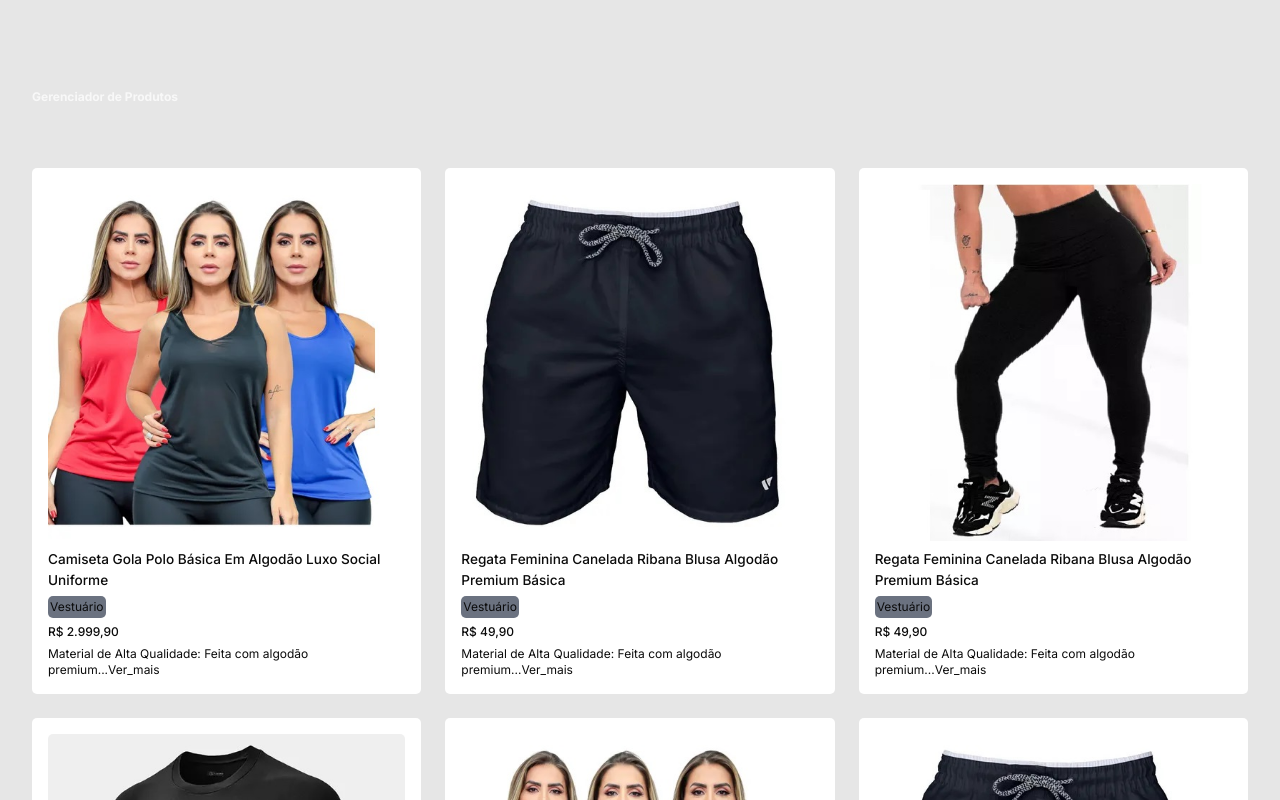
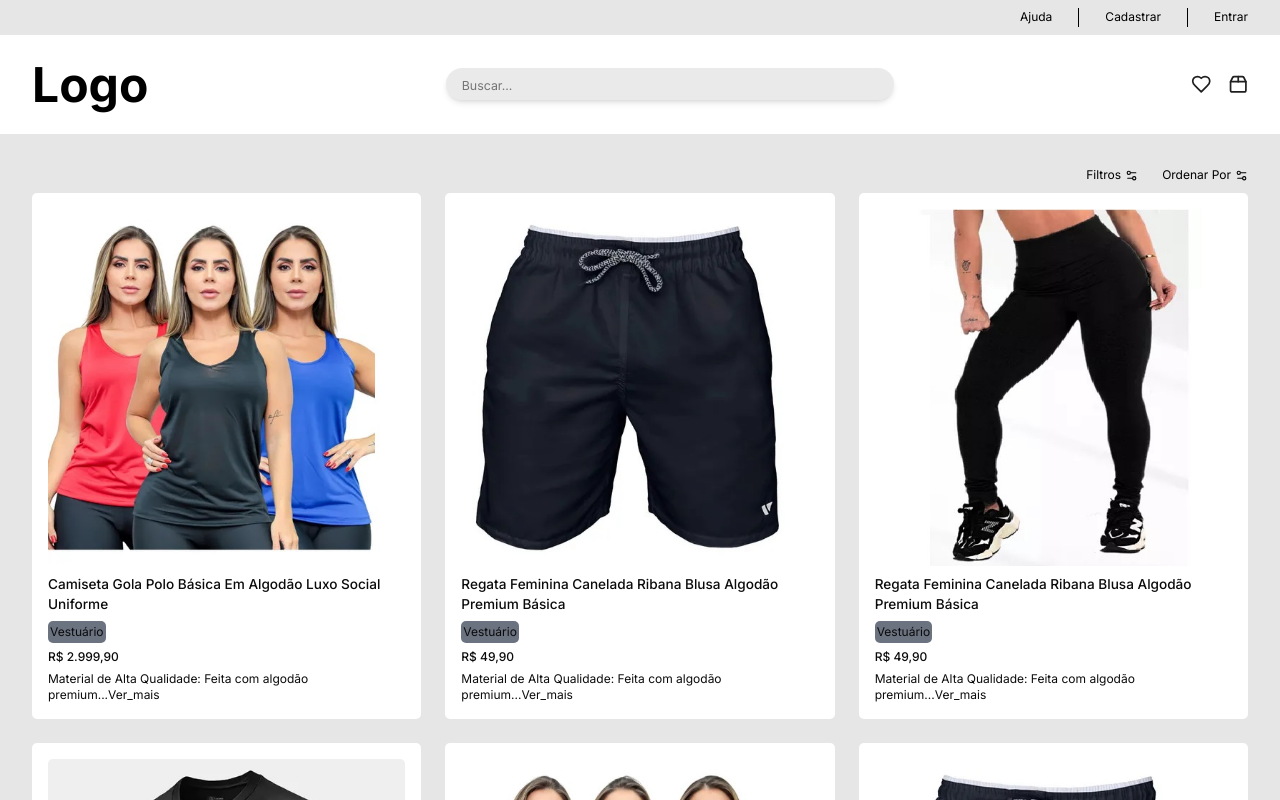
Before and after one commit to diegosantos-engtads/app-management-products, a Next.js app: page / in a window 1280 px wide. Shown: the top 800 px of the page. Built offline with nearby package versions, Linux system fonts and the light colour scheme.

Commit message:
feat: integrate Header with new navigation components

```diff
--- a/src/components/Header/index.tsx
+++ b/src/components/Header/index.tsx
@@ -1,22 +1,15 @@
-import clsx from 'clsx';
-import Link from 'next/link';
-import { Container } from '../Container';
+import { NavMenuTop } from '../NavMenuTop';
+import { NavMenu } from '../NavMenu';
+import { NavMenuFilters } from '../NavMenuFilters';
 
 export function Header() {
   return (
-    <header className={clsx(' top-0 flex items-center')}>
-      <Container>
-        <h1
-          className={clsx(
-            'text-2xl/normal font-extrabold py-8',
-            'sm:text-3xl/normal sm:py-10',
-            'md:text-4xl/normal md:py-11',
-            'lg:text-6xl/normal md:py-12',
-          )}
-        >
-          <Link href='/'>Gerenciador de Produtos</Link>
-        </h1>
-      </Container>
+    <header>
+      <NavMenuTop />
+
+      <NavMenu />
+
+      <NavMenuFilters />
     </header>
   );
 }
```
